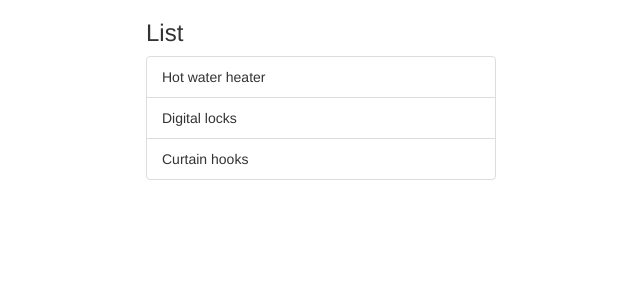
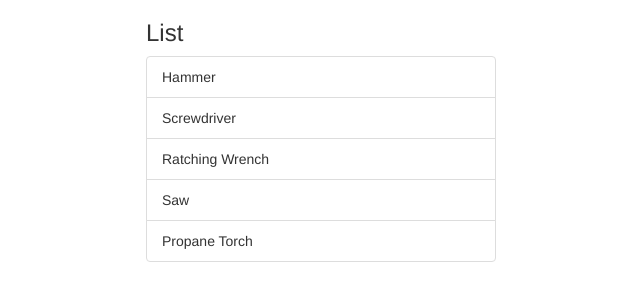
Before and after one commit to Floresj4/angular-drag-n-drop, an Angular app: page / in a window 1280 px wide. Shown: the top 300 px of the page, without its empty margins (319-959 px from the left). Built offline with nearby package versions, Linux system fonts and the light colour scheme.

Commit message:
adding new init data

```diff
--- a/src/app/app.component.ts
+++ b/src/app/app.component.ts
@@ -11,9 +11,11 @@ export class AppComponent implements OnInit {
 
   ngOnInit() {
     this.listData = [
-      'Hot water heater',
-      'Digital locks',
-      'Curtain hooks'
+      'Hammer',
+      'Screwdriver',
+      'Ratching Wrench',
+      'Saw',
+      'Propane Torch'
     ];
   }
 
```
